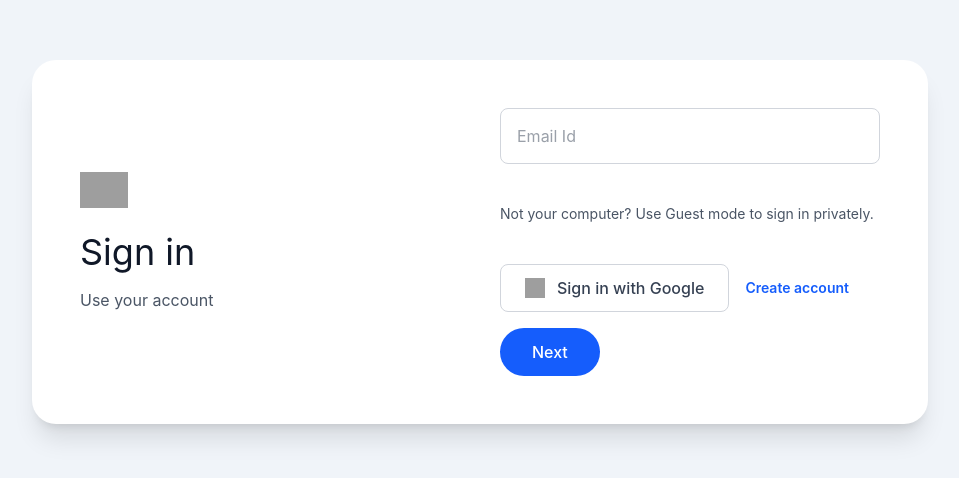
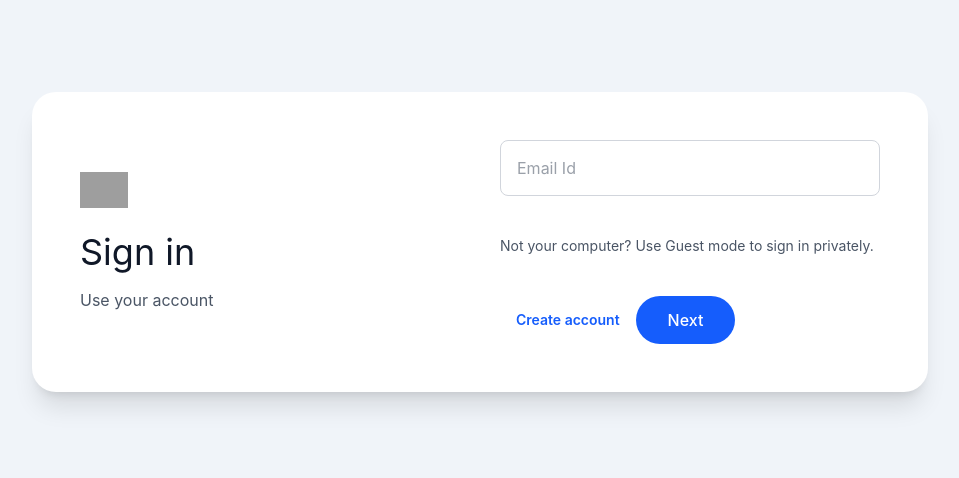
Before and after one commit to ankitgithub2101/myportfolio, a React (Vite) app in the folder client/: page /login in a window 1280 px wide. Shown: the part 158-636 px from the top of the page, without its empty margins (160-1119 px from the left). Built offline with nearby package versions, Linux system fonts and the light colour scheme; no server answers; grey boxes are pictures that could not be loaded.

Commit message:
Update Login.jsx

```diff
--- a/client/src/PublicRoute/Login.jsx
+++ b/client/src/PublicRoute/Login.jsx
@@ -2,8 +2,7 @@ import { useState } from "react";
 import { Link, useNavigate } from "react-router-dom";
 import axios from "axios";
 import api from "../api/axios";
-// import { GoogleLogin } from "@react-oauth/google";
-import { useGoogleLogin } from "@react-oauth/google";
+import { GoogleLogin } from "@react-oauth/google";
 import { useDispatch } from "react-redux";
 import { ShowLoading, HideLoading } from "../redux/usersSlice";
 import sleep from "../Utils/Sleep";
@@ -77,35 +76,12 @@ function Login() {
     }
   };
 
-  // const handleGoogleSuccess = async (credentialResponse) => {
-  //   dispatch(ShowLoading("Signing in with Google..."));
-
-  //   try {
-  //     const res = await api.post("/api/users/google-login", {
-  //       token: credentialResponse.credential,
-  //     });
-
-  //     if (res.data.success) {
-  //       localStorage.setItem("token", res.data.data);
-  //       navigate("/", { replace: true });
-  //     } else {
-  //       showToast(res.data.message);
-  //     }
-  //   } catch (error) {
-  //     showToast("Google Login Failed");
-  //   } finally {
-  //     dispatch(HideLoading());
-  //   }
-  // };
-
-  const googleLogin = useGoogleLogin({
-    flow: "auth-code", // or "implicit"
-    onSuccess: async (tokenResponse) => {
+  const handleGoogleSuccess = async (credentialResponse) => {
     dispatch(ShowLoading("Signing in with Google..."));
 
     try {
       const res = await api.post("/api/users/google-login", {
-          token: tokenResponse.code || tokenResponse.access_token,
+        token: credentialResponse.credential,
       });
 
       if (res.data.success) {
@@ -119,11 +95,7 @@ function Login() {
     } finally {
       dispatch(HideLoading());
     }
-    },
-    onError: () => {
-      showToast("Google Login Failed");
-    },
-  });
+  };
 
   return (
     <>
@@ -270,45 +242,13 @@ function Login() {
 
                 <div className="mt-10 flex flex-wrap items-center gap-4">
                   {/* Google Sign In */}
-                  {/* <div className="w-full sm:w-auto">
+                  <div className="w-full sm:w-auto">
                     <GoogleLogin
                       onSuccess={handleGoogleSuccess}
                       onError={() => showToast("Google Login Failed")}
                       useOneTap={false}
                       use_fedcm_for_prompt={false}
                     />
-                  </div> */}
-
-                  <div className="w-full sm:w-auto">
-                    <button
-                      onClick={() => googleLogin()}
-                      className="
-      w-full
-      sm:w-auto
-      h-12
-      px-6
-      border
-      border-gray-300
-      rounded-lg
-      flex
-      items-center
-      justify-center
-      gap-3
-      bg-white
-      hover:bg-gray-50
-      transition
-    "
-                    >
-                      <img
-                        src="https://developers.google.com/identity/images/g-logo.png"
-                        alt="Google"
-                        className="w-5 h-5"
-                      />
-
-                      <span className="font-medium text-gray-700">
-                        Sign in with Google
-                      </span>
-                    </button>
                   </div>
 
                   {/* Create Account */}
```
Lines whose indentation alone changed are shown as unchanged.
